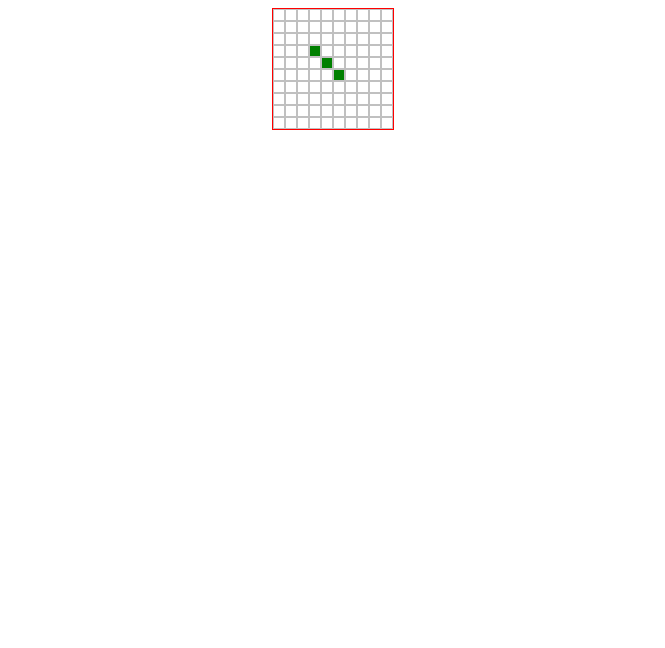
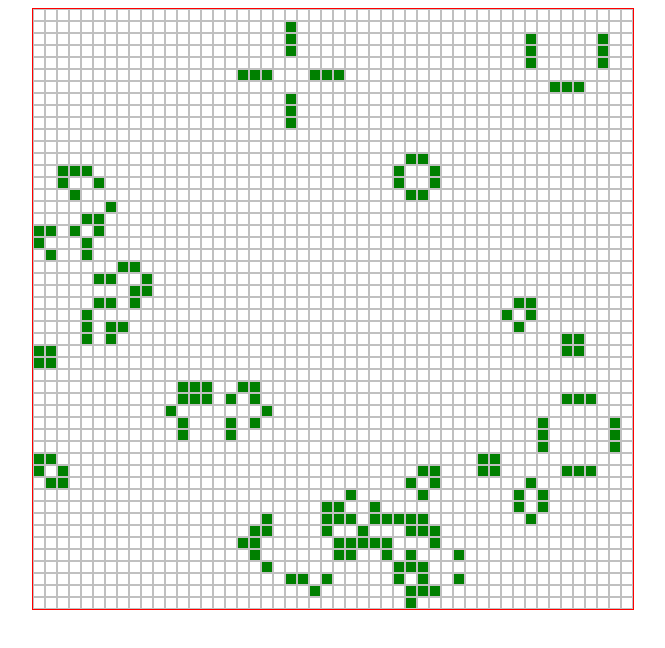
Before and after one commit to jakewendt/javascript_game_of_life, a plain HTML site: page index.html in a window 1280 px wide. Shown: the whole page, without its empty margins (307-972 px from the left). Drawn offline with nearby package versions, Linux system fonts and the light colour scheme.

Commit message:
Still deving.  bored.

```diff
--- a/index.html
+++ b/index.html
@@ -29,8 +29,8 @@
 <script type="text/javascript">
 var squares=[];
 var new_squares=[];
-var cols=10;
-var rows=10;
+var cols=50;
+var rows=50;
 var rerender = function(){
 	for( var row=0; row<rows; row++ ) {
 		for( var col=0; col<cols; col++ ) {
@@ -50,18 +50,20 @@ $(function(){
 			var klass = 'square';
 			var id = "sq" + col + 'x' + row;
 			$("#row"+row).append("<div id='"+id+"' class='"+klass+"'></div>");
-			squares[row][col] = { tag:id, alive:false }
+//			squares[row][col] = { tag:id, alive:false }
+			squares[row][col] = { tag:id, alive:(Math.random()>0.8) }
 		}
 	}
 
-//	plant some "seeds"
-	squares[3][3].alive = true;
-	squares[4][4].alive = true;
-	squares[5][5].alive = true;
+	//	plant some "seeds"
+//	squares[3][3].alive = true;
+//	squares[4][4].alive = true;
+//	squares[5][5].alive = true;
+//	squares[6][6].alive = true;
 	rerender();
 
 	for( var i=0; i<100; i++ ){
-		new_squares = $.extend(true, [], squares)
+		old_squares = $.extend(true, [], squares)
 
 
 //For a space that is 'populated':
@@ -70,13 +72,46 @@ $(function(){
 //    Each cell with two or three neighbors survives.
 //For a space that is 'empty' or 'unpopulated'
 //    Each cell with three neighbors becomes populated.
+		for( var row=0; row<rows; row++ ) {
+			for( var col=0; col<cols; col++ ) {
+				neighbors = []
+				if( row>0 ){
+					neighbors.push( old_squares[row-1][col] )
+					if( col>0 ){ neighbors.push( old_squares[row-1][col-1] ) }
+					if( col<(cols-1) ){ neighbors.push( old_squares[row-1][col+1] ) }
+				}
+				if( row<(rows-1) ){
+					neighbors.push( old_squares[row+1][col] )
+					if( col>0 ){ neighbors.push( old_squares[row+1][col-1] ) }
+					if( col<(cols-1) ){ neighbors.push( old_squares[row+1][col+1] ) }
+				}
+				if( col>0 ){ neighbors.push( old_squares[row][col-1] ) }
+				if( col<(cols-1) ){ neighbors.push( old_squares[row][col+1] ) }
 
-
-
-		squares = new_squares;
+				living_neighbors = neighbors.filter(function(e){return e.alive}).length
+				if( squares[row][col].alive ){
+					switch(living_neighbors){
+						case 2:
+						case 3:
+							squares[row][col].alive = true
+							break;
+						default:
+							squares[row][col].alive = false
+					}
+				} else {
+					switch(living_neighbors){
+						case 3:
+							squares[row][col].alive = true
+							break;
+						default:
+							squares[row][col].alive = false
+					}
+				}
+			}
+		}
 		rerender();
 	}
-
+//	alert('done');
 });
 </script>
 </head>
```
